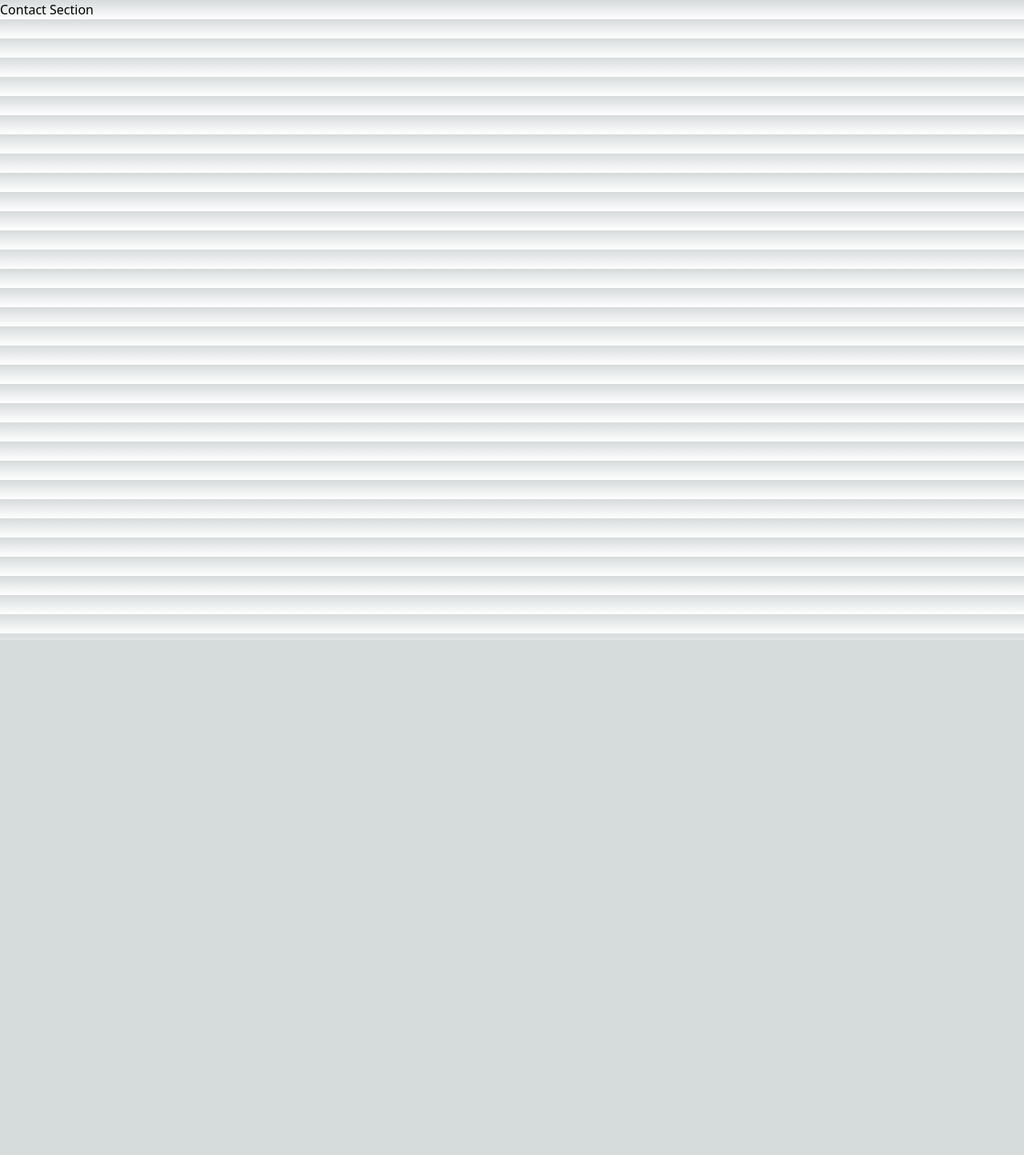
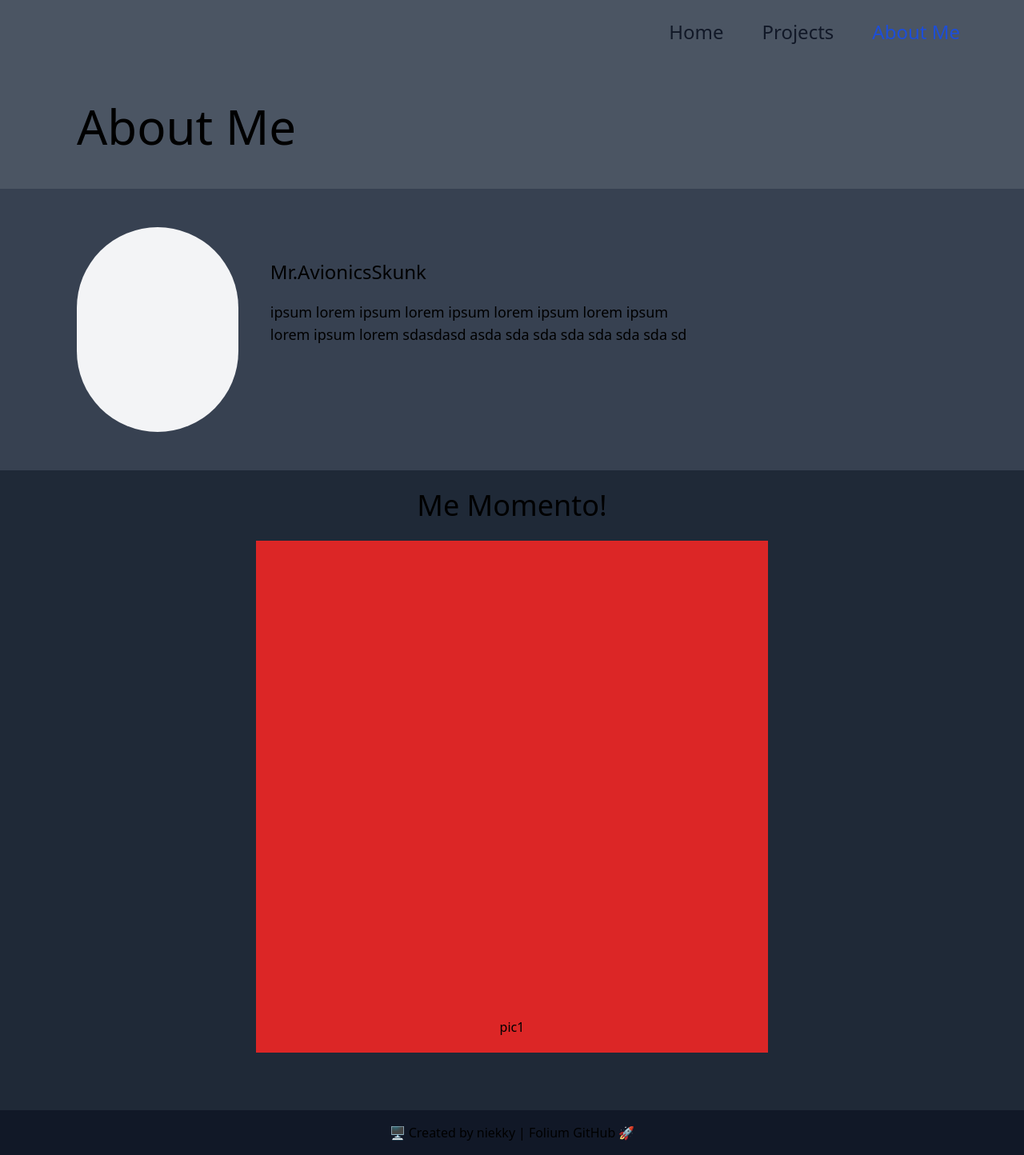
Before and after one commit to niekky/Folium, a Next.js app: page /contact in a window 1280 px wide. Shown: the whole page at 80% size. Before the commit the page ends 800 px from the top, so only its background shows below. Built offline with nearby package versions, Linux system fonts and the light colour scheme.

Commit message:
Added content for contact page

```diff
--- a/package.json
+++ b/package.json
@@ -15,6 +15,7 @@
     "autoprefixer": "10.4.14",
     "eslint": "8.41.0",
     "eslint-config-next": "13.4.4",
+    "keen-slider": "^6.8.5",
     "next": "13.4.4",
     "postcss": "8.4.24",
     "react": "18.2.0",
--- a/src/pages/contact/index.tsx
+++ b/src/pages/contact/index.tsx
@@ -1,12 +1,66 @@
 import Image from 'next/image'
+import React from 'react'
 import { Inter } from 'next/font/google'
+import 'keen-slider/keen-slider.min.css'
+import {useKeenSlider} from 'keen-slider/react'
+import Link from 'next/link'
 
 const inter = Inter({ subsets: ['latin'] })
 
 export default function Home() {
+  const [sliderRef, instanceRef] = useKeenSlider(
+    {
+      slideChanged() {
+        console.log('slide changed')
+      },
+    },
+    [
+      // add plugins here
+    ]
+  )
   return (
-    <div>
-     Contact Section
+    <div className='Parent'>
+     <div className='flex-col w-full h-screenx bg-gray-600'>
+
+      <nav id="top_bar">
+        <div className='justify-between px-20 py-6 hidden w-full md:block md:w-auto'>
+          <ul className="flex justify-end font-normal text-2xl flex flex-col md:flex-row md:space-x-12">
+            <li>
+              <a href='/' className="block py-2 pl-3 pr-4 text-gray-900 rounded hover:bg-gray-100 md:hover:bg-transparent md:border-0 md:hover:text-blue-700 md:p-0 dark:text-white md:dark:hover:text-blue-500 dark:hover:bg-gray-700 dark:hover:text-white md:dark:hover:bg-transparent" aria-current="page">Home</a>
+            </li>
+            <li>
+              <a href='/' className="block py-2 pl-3 pr-4 text-gray-900 rounded hover:bg-gray-100 md:hover:bg-transparent md:border-0 md:hover:text-blue-700 md:p-0 dark:text-white md:dark:hover:text-blue-500 dark:hover:bg-gray-700 dark:hover:text-white md:dark:hover:bg-transparent">Projects</a>
+            </li>
+            <li>
+              <a href="contact" className="block py-2 pl-3 pr-4 text-white bg-blue-700 rounded md:bg-transparent md:text-blue-700 md:p-0 dark:text-white md:dark:text-blue-500">About Me</a>
+            </li>
+          </ul>
+        </div>
+      </nav>
+      <p className='flex text-6xl font-medium px-24 py-12'>About Me</p>
+      <div className='flex w-full h-fit bg-gray-700 px-24 py-12' id="user_layout">
+        <div className='rounded-full h-64 w-64 bg-gray-100' id="avatar"></div>
+          <div className='flex-col min-w-screen m-10 space-y-5'>
+            <p className='text-2xl font-medium'>Mr.AvionicsSkunk</p>
+            <p className='text-lg font-light w-2/3'>ipsum lorem ipsum lorem ipsum lorem ipsum lorem ipsum lorem ipsum lorem sdasdasd asda sda sda sda sda sda sda sd</p>
+          </div>
+        </div>
+      <div className='flex-col w-full h-screen bg-gray-800 px-80' id="me_momento">
+        <p className='flex w-full justify-center text-4xl font-thin py-6'> Me Momento!</p>
+        <div ref={sliderRef} className='flex w-full h-4/5 keen-slider'>
+          <div className="flex keen-slider__slide w-full bg-red-600 items-end justify-center py-5">pic1</div>
+          <div className="flex keen-slider__slide w-full bg-blue-600 items-end justify-center py-5">pic2</div>
+          <div className="flex keen-slider__slide w-full bg-yellow-600 items-end justify-center py-5">pic3</div>
+        </div>
+      </div>
+
+     </div>
+     <div className='flex h-fit w-full bg-gray-900 p-4 justify-center space-x-1'>
+        <p className='font-thin'>🖥️ Created by niekky</p>
+        <p>|</p>
+        <Link href={"https://github.com/niekky/Folium"} className='font-medium hover:font-bold'>Folium GitHub 🚀</Link>
+
+      </div>
     </div>
   )
 }
--- a/src/pages/index.tsx
+++ b/src/pages/index.tsx
@@ -70,7 +70,7 @@ export default function Home() {
         <div className='flex h-fit w-full bg-gray-900 p-4 justify-center space-x-1'>
           <p className='font-thin'>🖥️ Created by niekky</p>
           <p>|</p>
-          <button className='font-medium hover:font-bold'>Folium GitHub 🚀</button>
+          <Link href={"https://github.com/niekky/Folium"} className='font-medium hover:font-bold'>Folium GitHub 🚀</Link>
         </div>
       </div>
 
```
Also changed, not shown: 1 other file (tests, documents, lock files or other folders).
